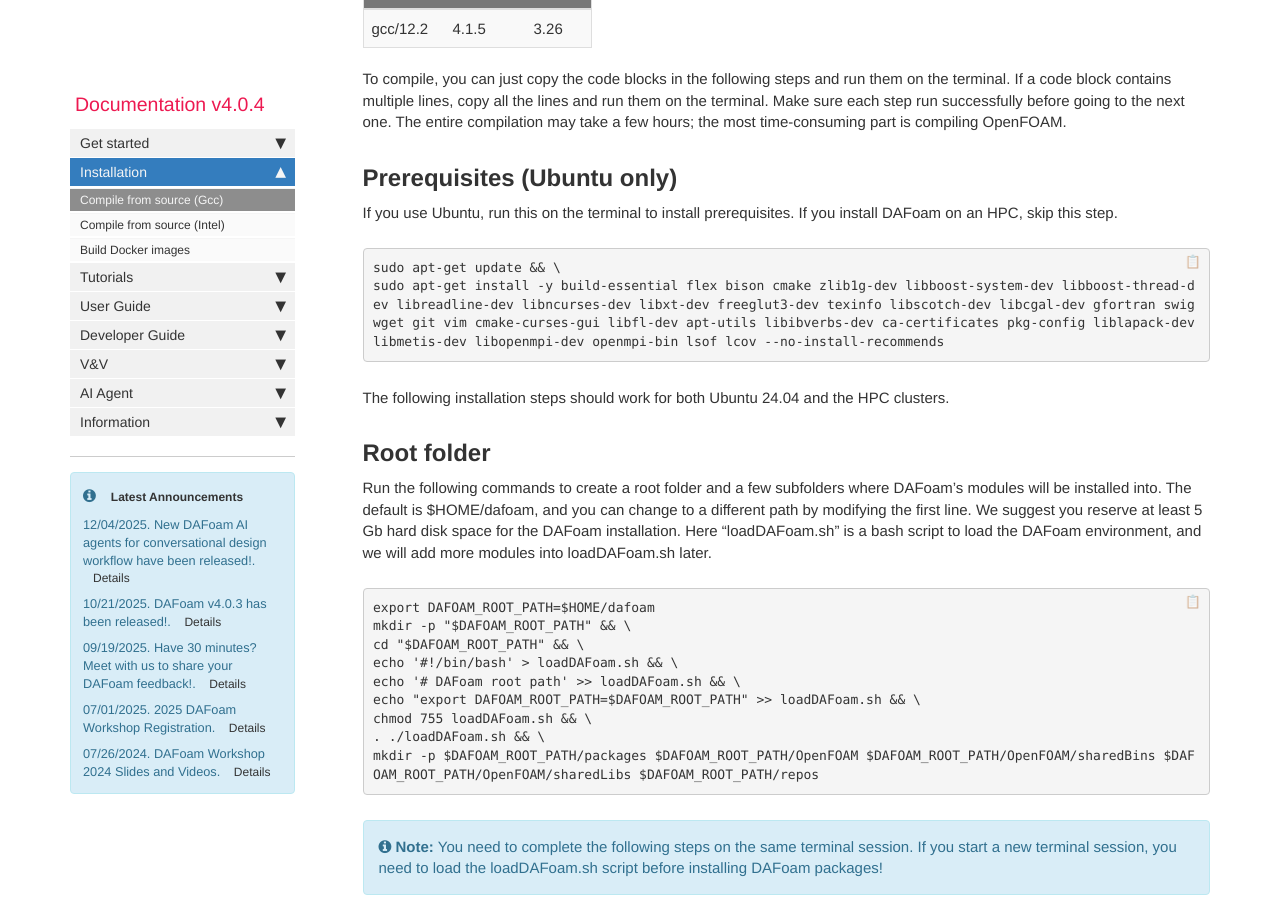
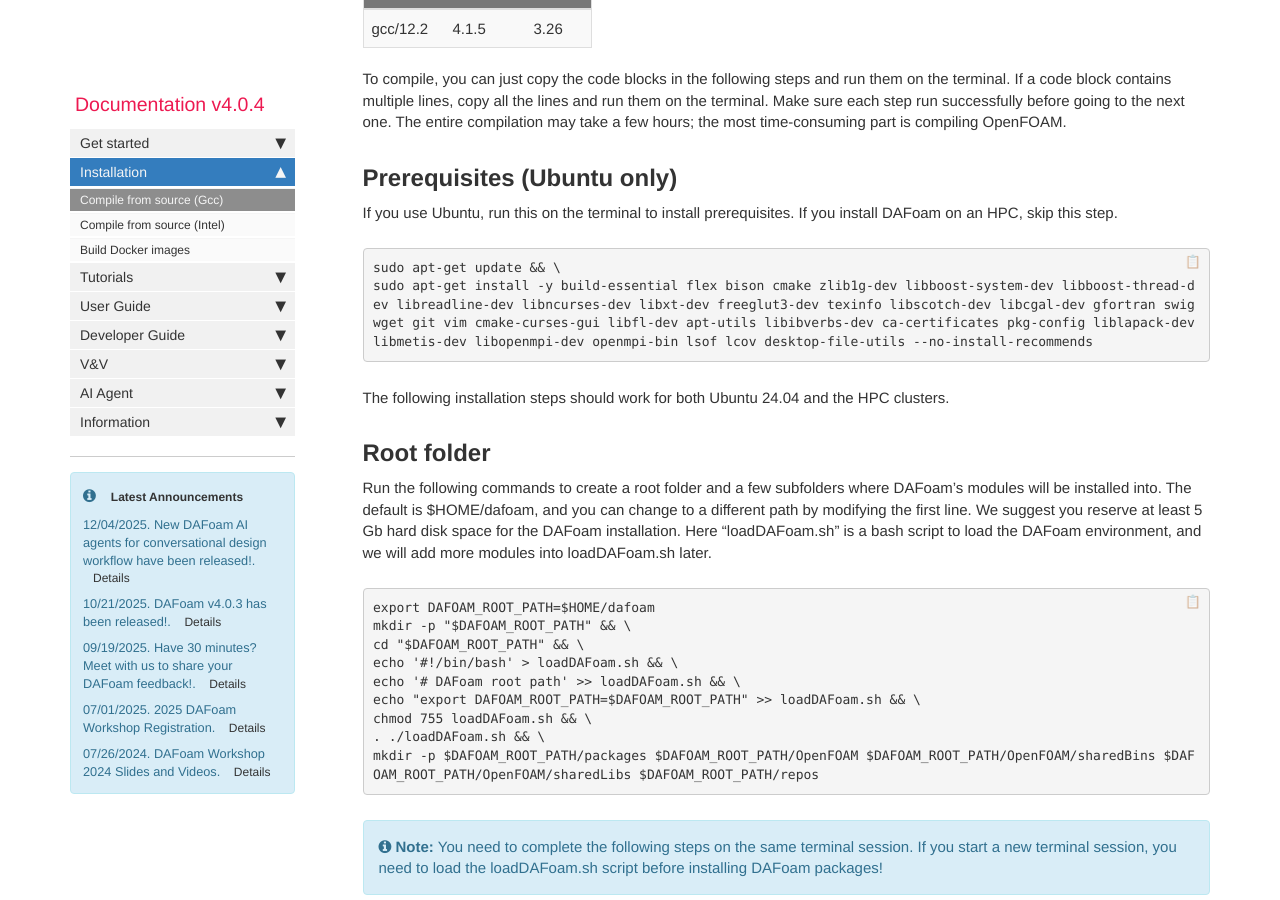
Before and after one commit to DAFoam/DAFoam.github.io, a Jekyll site: the page built from pages/mydoc/mydoc_installation_source.md, in a window 1280 px wide and 900 px high, scrolled down 1162 px. Built offline with Jekyll 4.4.1, drawn with Linux system fonts in a browser that asks for light colours; comment, search, counter and statistics services are not loaded.

Commit message:
content update

```diff
--- a/pages/mydoc/mydoc_installation_source.md
+++ b/pages/mydoc/mydoc_installation_source.md
@@ -37,7 +37,7 @@ If you use Ubuntu, run this on the terminal to install prerequisites. If you ins
 
 <pre>
 sudo apt-get update && \
-sudo apt-get install -y build-essential flex bison cmake zlib1g-dev libboost-system-dev libboost-thread-dev libreadline-dev libncurses-dev libxt-dev freeglut3-dev texinfo libscotch-dev libcgal-dev gfortran swig wget git vim cmake-curses-gui libfl-dev apt-utils libibverbs-dev ca-certificates pkg-config liblapack-dev libmetis-dev libopenmpi-dev openmpi-bin lsof lcov --no-install-recommends
+sudo apt-get install -y build-essential flex bison cmake zlib1g-dev libboost-system-dev libboost-thread-dev libreadline-dev libncurses-dev libxt-dev freeglut3-dev texinfo libscotch-dev libcgal-dev gfortran swig wget git vim cmake-curses-gui libfl-dev apt-utils libibverbs-dev ca-certificates pkg-config liblapack-dev libmetis-dev libopenmpi-dev openmpi-bin lsof lcov desktop-file-utils --no-install-recommends
 </pre>
 
 The following installation steps should work for both Ubuntu 24.04 and the HPC clusters.
```
